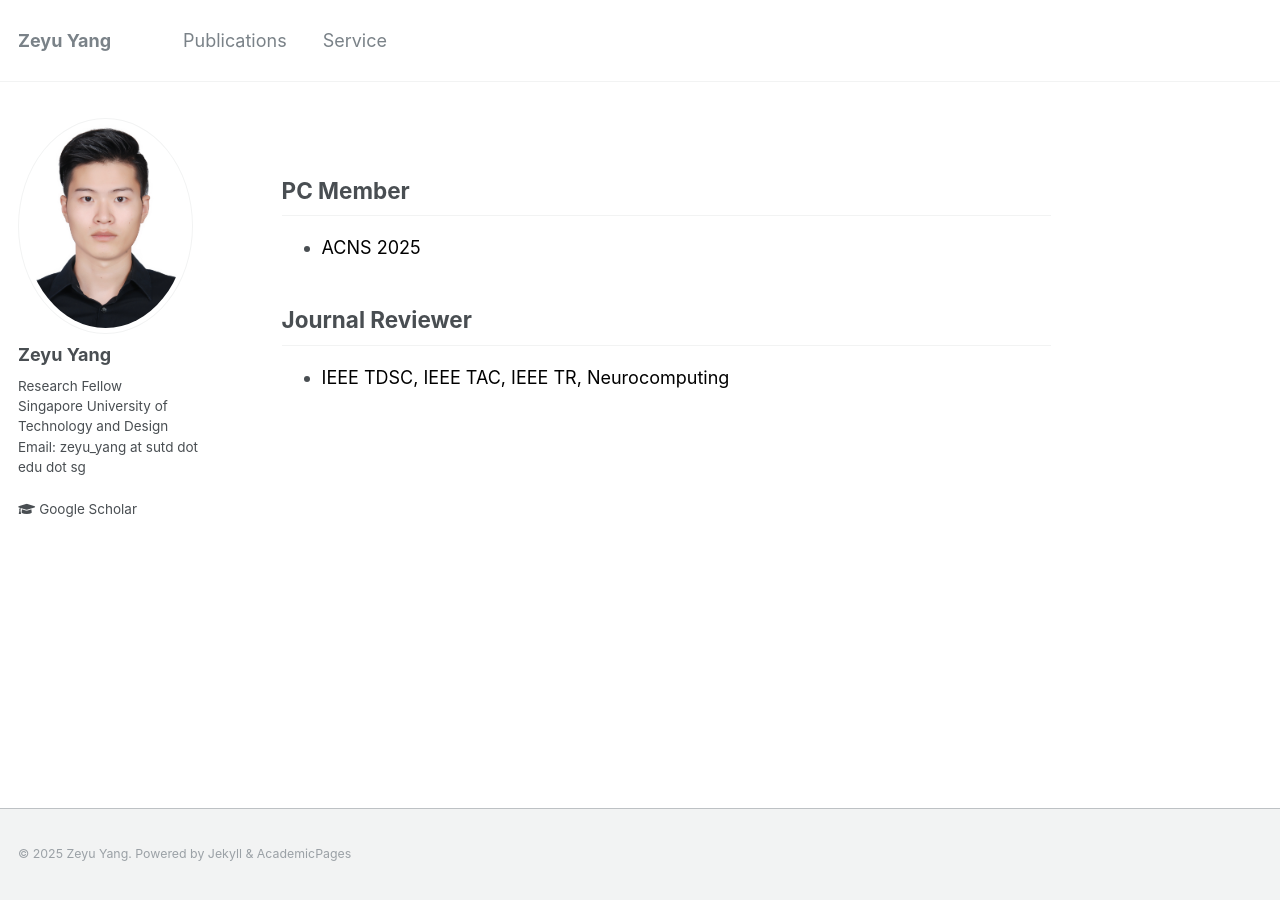
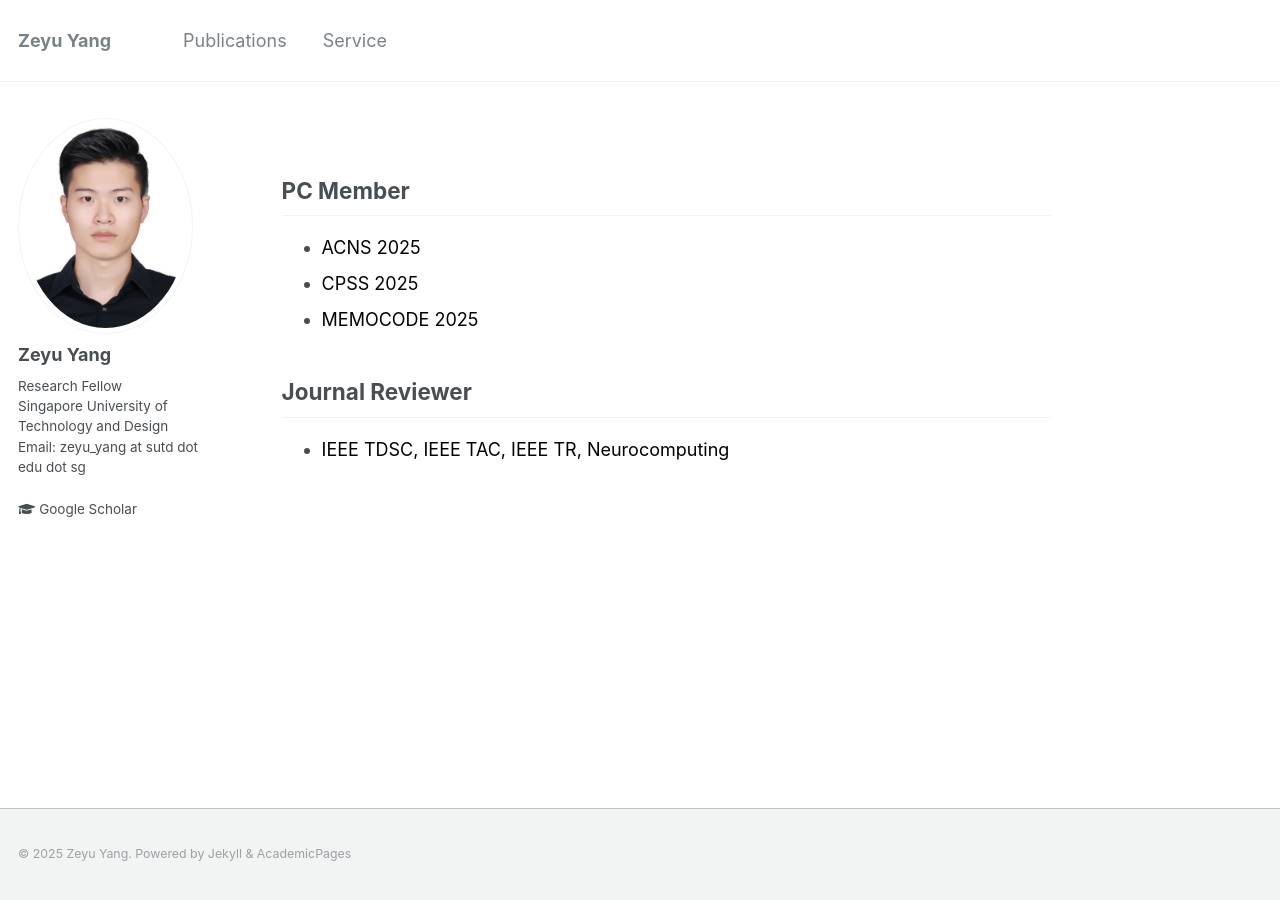
Before and after one commit to zeyuid/zeyuid.github.io, a Jekyll site: the page built from _pages/service.md, in a window 1280 px wide. Built offline with Jekyll 4.4.1, drawn with Linux system fonts in a browser that asks for light colours.

Commit message:
add file

```diff
--- a/_pages/service.md
+++ b/_pages/service.md
@@ -7,6 +7,8 @@ author_profile: true
 
 ## PC Member
 * <font color="#000000">ACNS 2025 </font>
+* <font color="#000000">CPSS 2025 </font>
+* <font color="#000000">MEMOCODE 2025 </font>
 
 ## Journal Reviewer
 * <font color="#000000">IEEE TDSC, IEEE TAC, IEEE TR, Neurocomputing </font>
```
